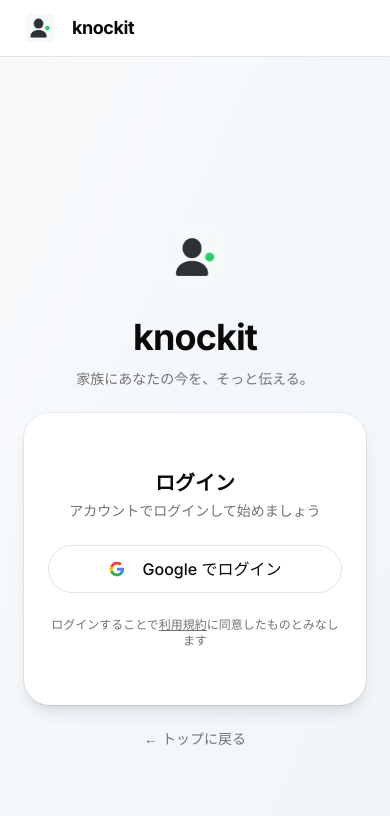
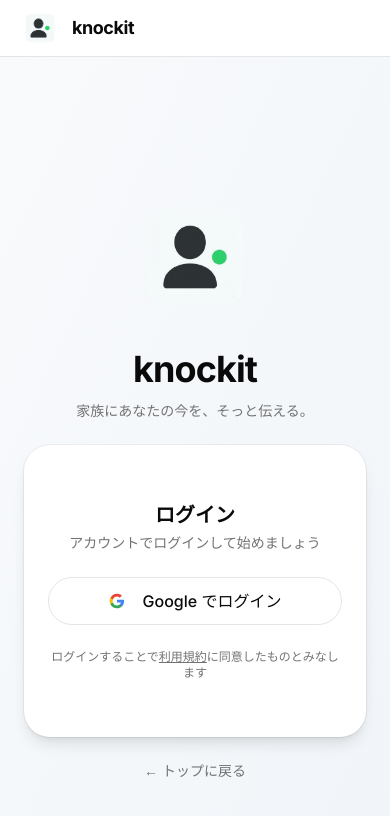
Before and after one commit to akito-0520/knockit, a Next.js app in the folder frontend/: page /login in a window 390 px wide. Shown: the top 816 px of the page. Built offline with nearby package versions, Linux system fonts and the light colour scheme; no server answers.

Commit message:
fix: "モバイルのアイコンサイズの修正"

```diff
--- a/frontend/app/(auth)/login/page.tsx
+++ b/frontend/app/(auth)/login/page.tsx
@@ -28,7 +28,7 @@
               alt="Knockit"
               width={192}
               height={192}
-              className="mx-auto w-24 h-24 sm:w-36 sm:h-36 md:w-48 md:h-48"
+              className="mx-auto w-40 h-40 sm:w-44 sm:h-44 md:w-48 md:h-48"
               priority
             />
           </Link>
--- a/frontend/app/page.tsx
+++ b/frontend/app/page.tsx
@@ -11,7 +11,7 @@
           alt="Knockit"
           width={192}
           height={192}
-          className="mx-auto w-24 h-24 sm:w-36 sm:h-36 md:w-48 md:h-48"
+          className="mx-auto w-40 h-40 sm:w-44 sm:h-44 md:w-48 md:h-48"
           priority
         />
         <h1 className="text-5xl font-bold">knockit</h1>
```
